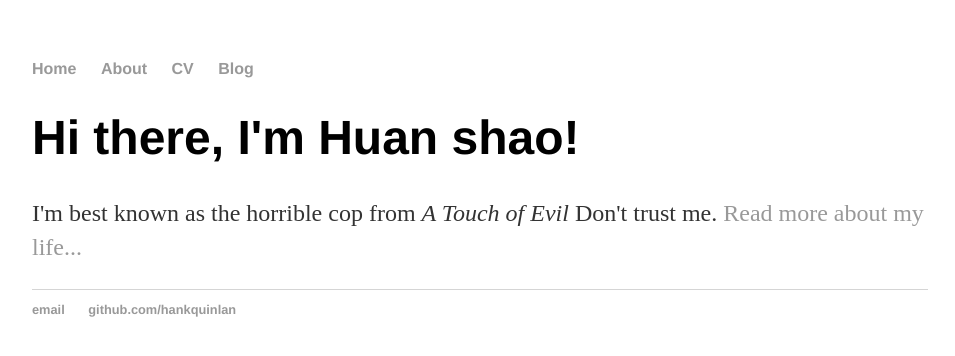
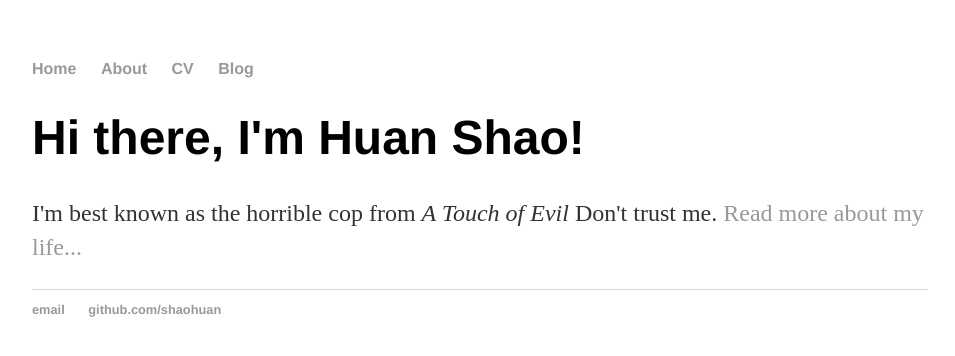
Before and after one commit to shaohuan/shaohuan.github.io, a Jekyll site: the page built from index.html, in a window 1280 px wide. Shown: the top 356 px of the page, without its empty margins (160-1115 px from the left). Built offline with Jekyll 4.4.1, drawn with Linux system fonts in a browser that asks for light colours.

Commit message:
Update index.html

```diff
--- a/index.html
+++ b/index.html
@@ -1,30 +1,8 @@
-<!DOCTYPE html>
-<html>
-	<head>
-		<title>Huan shao, Horrible Cop</title>
-		<!-- link to main stylesheet -->
-		<link rel="stylesheet" type="text/css" href="/css/main.css">
-	</head>
-	<body>
-		<nav>
-    		<ul>
-        		<li><a href="/">Home</a></li>
-	        	<li><a href="/about">About</a></li>
-        		<li><a href="/cv">CV</a></li>
-        		<li><a href="/blog">Blog</a></li>
-    		</ul>
-		</nav>
-		<div class="container">
-    		<div class="blurb">
-        		<h1>Hi there, I'm Huan shao!</h1>
-				<p>I'm best known as the horrible cop from <em>A Touch of Evil</em> Don't trust me. <a href="/about">Read more about my life...</a></p>
-    		</div><!-- /.blurb -->
-		</div><!-- /.container -->
-		<footer>
-    		<ul>
-        		<li><a href="mailto:hankquinlanhub@gmail.com">email</a></li>
-        		<li><a href="https://github.com/hankquinlan">github.com/hankquinlan</a></li>
-			</ul>
-		</footer>
-	</body>
-</html>
+---
+layout: default
+title: Huan Shao, VIP
+---
+<div class="blurb">
+	<h1>Hi there, I'm Huan Shao!</h1>
+	<p>I'm best known as the horrible cop from <em>A Touch of Evil</em> Don't trust me. <a href="/about">Read more about my life...</a></p>
+</div><!-- /.blurb -->
```
